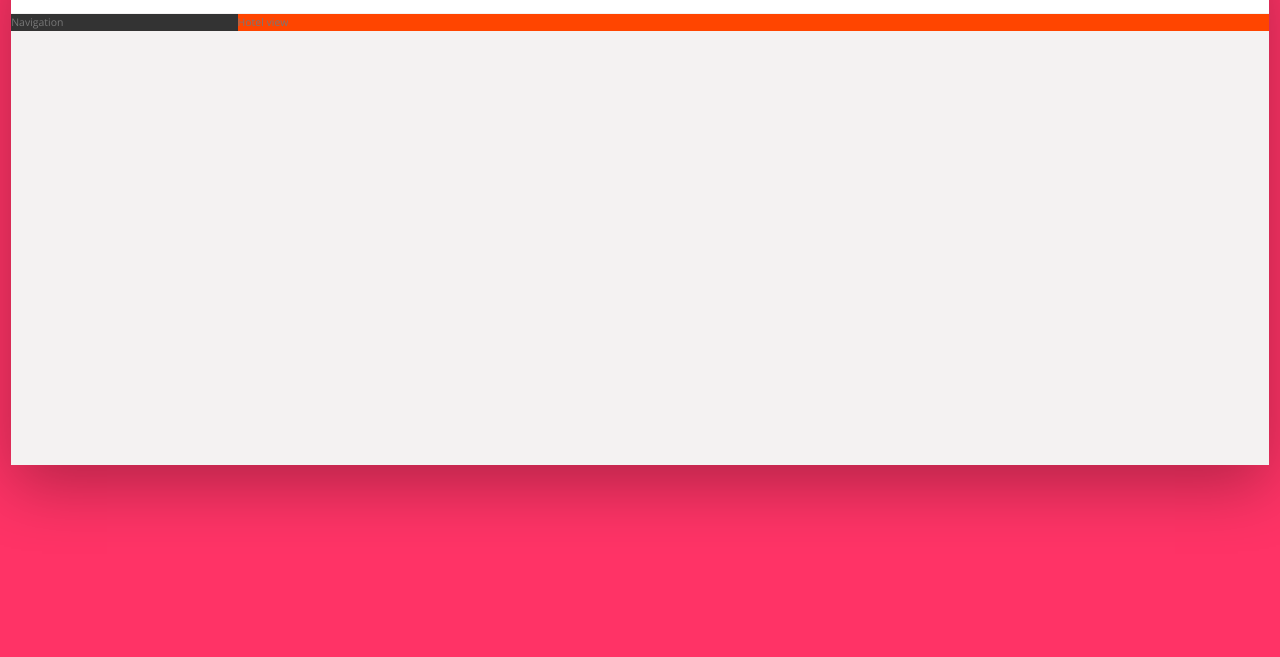
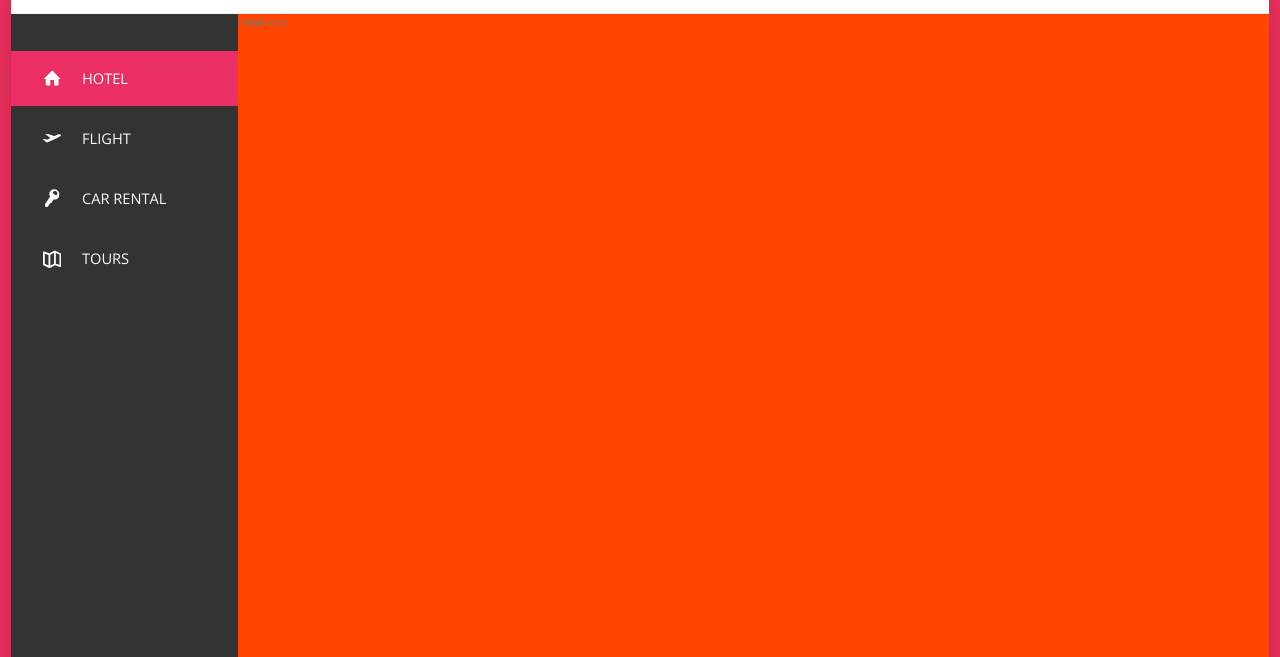
Before and after one commit to a-korkin/trillo, a website: page index.html in a window 1280 px wide. Shown: the part 143-800 px from the top of the page. Drawn offline with nearby package versions, Linux system fonts and the light colour scheme.

Commit message:
sidebar added

```diff
--- a/index.html
+++ b/index.html
@@ -45,8 +45,44 @@
         </header>
         <div class="content">
             <nav class="sidebar">
-                Navigation
+                <ul class="side-nav">
+                    <li class="side-nav__item side-nav__item--active">
+                        <a href="#" class="side-nav__link">
+                            <svg class="side-nav__icon">
+                                <use xlink:href="img/sprite.svg#icon-home"></use>
+                            </svg>
+                            <span>Hotel</span>
+                        </a>
+                    </li>
+                    <li class="side-nav__item">
+                        <a href="#" class="side-nav__link">
+                            <svg class="side-nav__icon">
+                                <use xlink:href="img/sprite.svg#icon-aircraft-take-off"></use>
+                            </svg>
+                            <span>Flight</span>
+                        </a>
+                    </li>
+                    <li class="side-nav__item">
+                        <a href="#" class="side-nav__link">
+                            <svg class="side-nav__icon">
+                                <use xlink:href="img/sprite.svg#icon-key"></use>
+                            </svg>
+                            <span>Car rental</span>
+                        </a>
+                    </li>
+                    <li class="side-nav__item">
+                        <a href="#" class="side-nav__link">
+                            <svg class="side-nav__icon">
+                                <use xlink:href="img/sprite.svg#icon-map"></use>
+                            </svg>
+                            <span>Tours</span>
+                        </a>
+                    </li>
+                </ul>
+
+                <div class="legal">&copy; 2017 by trillo. All rights reserved.</div>
             </nav>
+
             <main class="hotel-view">
                 Hotel view
             </main>
--- a/sass/_base.scss
+++ b/sass/_base.scss
@@ -6,6 +6,7 @@
     --color-grey-light-1: #faf9f9;
     --color-grey-light-2: #f4f2f2;
     --color-grey-light-3: #f0eeee;
+    --color-grey-light-3: #ccc;
 
     --color-grey-dark-1: #333;
     --color-grey-dark-2: #777;
--- a/sass/_components.scss
+++ b/sass/_components.scss
@@ -115,3 +115,73 @@
         margin-right: 1rem;
     }
 }
+
+////////////////////////////////
+// SIDEBAR
+.side-nav {
+    font-size: 1.4rem;
+    list-style: none;
+    margin-top: 3.5rem;
+
+    &__item {
+        position: relative;
+
+        &:not(:last-child) {
+            margin-bottom: .5rem;
+        }
+    }
+
+    &__item::before {
+        content: "";
+        position: absolute;
+        top: 0;
+        left: 0;
+        height: 100%;
+        width: .3rem;
+        background-color: var(--color-primary);
+        transform: scaleY(0);
+        transition: transform .2s,
+                    width .4s cubic-bezier(.88,.04,.07,.98) .2s,
+                    background-color .1s;
+    }
+
+    &__item:hover::before,
+    &__item--active::before {
+        transform: scaleY(1);
+        width: 100%;
+    }
+
+    &__item:active::before {
+        background-color: var(--color-primary-light);
+    }
+
+    &__link:link,
+    &__link:visited {
+        color: var(--color-grey-light-1);
+        text-decoration: none;
+        text-transform: uppercase;
+        display: block;
+        padding: 1.5rem 3rem;
+        z-index: 10;
+        position: relative;
+
+        display: flex;
+        align-items: center;
+    }
+
+    &__icon {
+        width: 1.75rem;
+        height: 1.75rem;
+        margin-right: 2rem;
+        fill: currentColor;
+    }
+}
+
+////////////////////////////////
+// LEGAL
+.legal {
+    font-size: 1.2rem;
+    color: var(--color-grey-light-4);
+    text-align: center;
+    padding: 2.5rem;
+}
--- a/sass/_layout.scss
+++ b/sass/_layout.scss
@@ -24,9 +24,14 @@
 .sidebar {
     background-color: var(--color-grey-dark-1);
     flex: 0 0 18%;
+
+    display: flex;
+    flex-direction: column;
+    justify-content: space-between;
 }
 
 .hotel-view {
     background-color: orangered;
+    height: 80rem;
     flex: 1;
 }
```
Also changed, not shown: css/style.css.
